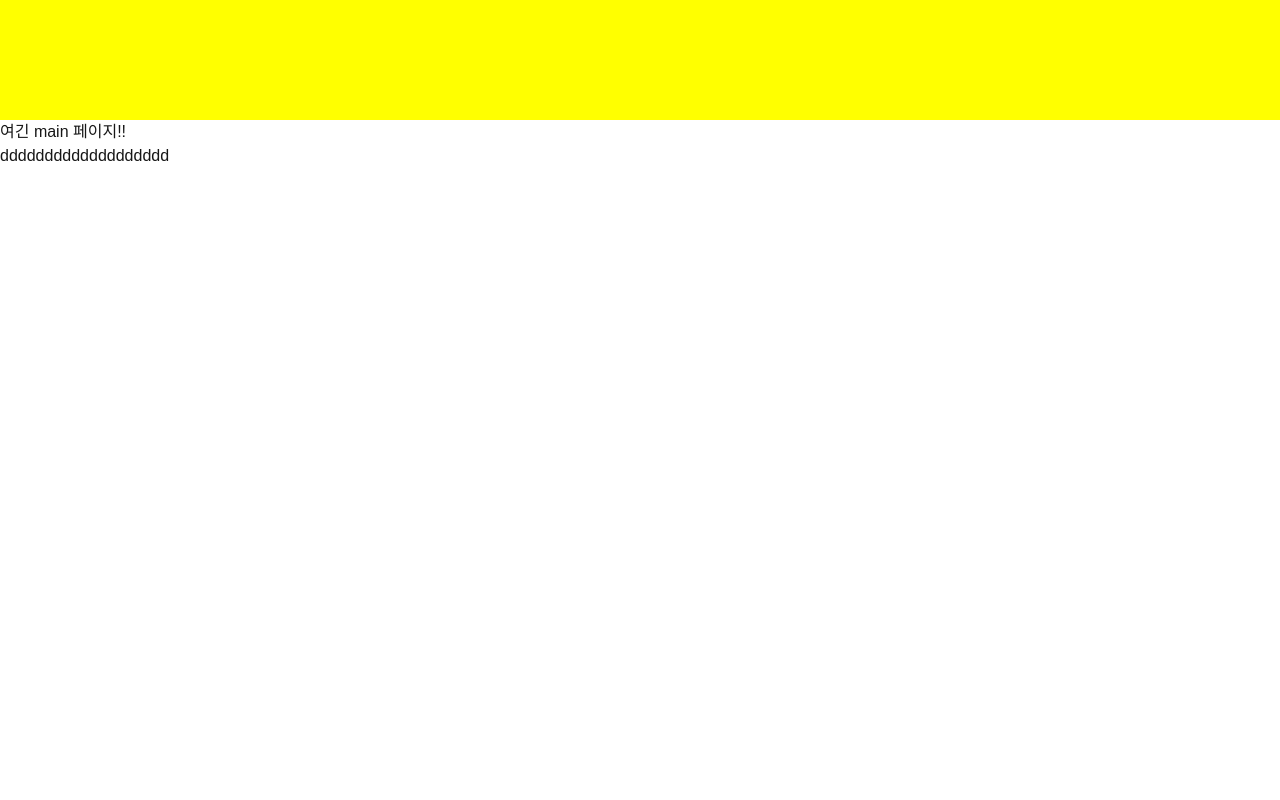
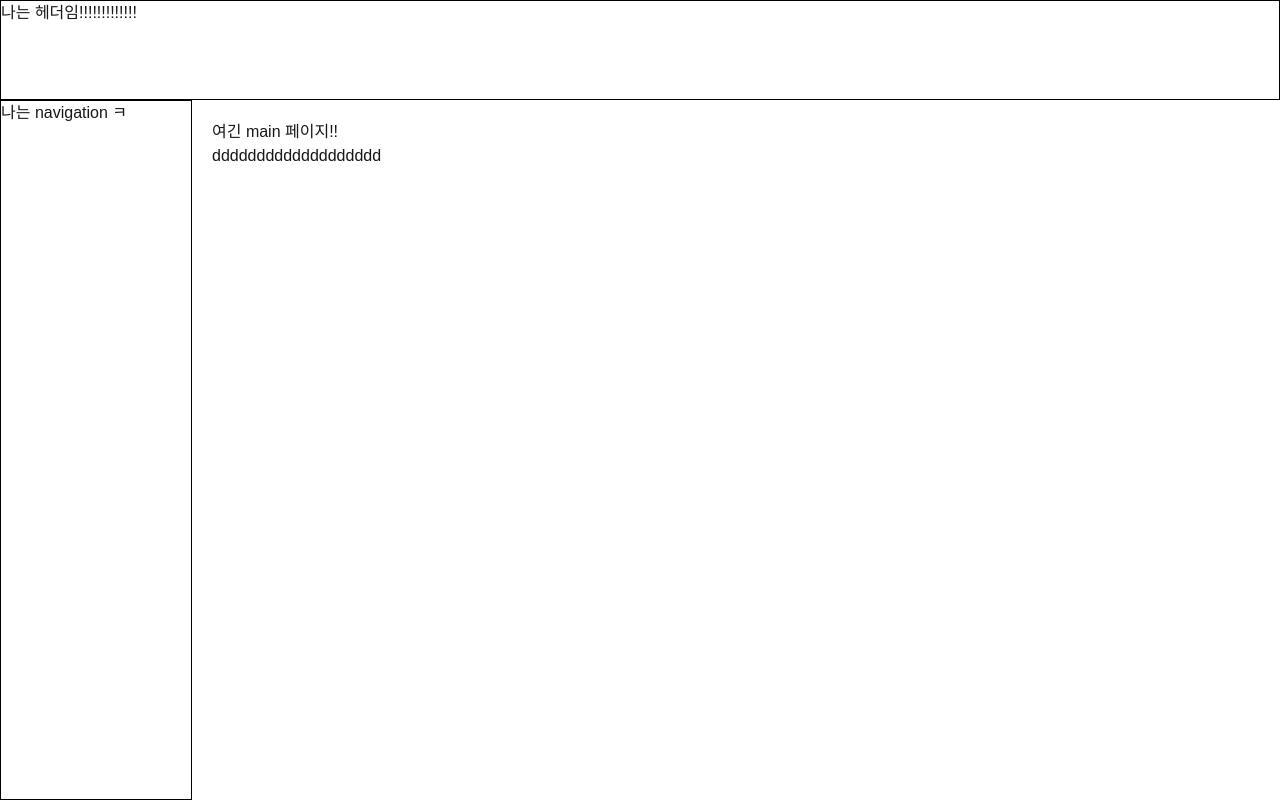
Before and after one commit to woorifisa-projects-3rd/MSA-FE, a Next.js app: page / in a window 1280 px wide. Built offline with nearby package versions, Linux system fonts and the light colour scheme.

Commit message:
app/layout.js - header, sidebar 구조 완성

```diff
--- a/app/(with-sidebar)/layout.js
+++ b/app/(with-sidebar)/layout.js
@@ -3,7 +3,7 @@ import Navigation from "@/components/navigation/navigation";
 export default function RootLayout({ children }) {
   return (
     <>
-        <Navigation />
+        {/* <Navigation /> */}
         {children}
     </>
   );
--- a/app/globals.css
+++ b/app/globals.css
@@ -3,6 +3,7 @@
 @tailwind utilities;
 
 :root {
+  --header-height:100px;
   --background: #ffffff;
   --foreground: #171717;
 }
@@ -19,8 +20,41 @@ body {
   background: var(--background);
   font-family: Arial, Helvetica, sans-serif;
   width: 100%;
+  min-height: 100vh;
+  margin: 0;
+  padding: 0;
+  overflow-x: hidden;
 }
 
+.layout-container {
+    display: grid;
+    grid-template-areas:
+      "header header"
+      "sidebar main";
+    grid-template-rows: var(--header-height) 1fr;
+    grid-template-columns: 15% 1fr;
+    min-height: 100vh;
+}
+
+.header{
+    grid-area: header;
+    position: fixed;
+    top: 0;
+    left: 0;
+    z-index: 1000;
+    width: 100%;
+    height: var(--header-height);
+}
+.sidebar{
+    grid-area: sidebar;
+    position: sticky;  /* 혹은 position relative로  */
+    top: var(--header-height);
+    height: calc(100vh - var(--header-height));
+}
+.main{
+    grid-area: main;
+    padding: 20px;
+}
 @layer utilities {
   .text-balance {
     text-wrap: balance;
--- a/app/layout.js
+++ b/app/layout.js
@@ -1,5 +1,5 @@
+import "./globals.css";
 import Navigation from "@/components/navigation/navigation";
-import "./globals.css";
 import Header from "@/components/header/header";
 
 export const metadata = {
@@ -11,9 +11,21 @@ export default function RootLayout({ children }) {
   return (
     <html lang="en">
       <body>
-        <Header />
+        <div className="layout-container">
 
-        {children}
+          <header className="header">
+            <Header />
+          </header>
+
+          <aside className="sidebar">
+             <Navigation />
+          </aside>
+
+          <div className="main">
+            {children}
+          </div>
+
+        </div>
       </body>
     </html>
   );
--- a/components/header/header.js
+++ b/components/header/header.js
@@ -2,8 +2,8 @@ import classes from "./herader.module.css";
 
 export default function Header () {
     return (
-        <header className={classes.header_container}>
-
-        </header>
+       <div className={classes.header_container}>
+            나는 헤더임!!!!!!!!!!!!!
+       </div>
     )
 }
--- a/components/header/herader.module.css
+++ b/components/header/herader.module.css
@@ -1,5 +1,5 @@
 .header_container{
-    width: 100%;
-    height: 120px;
-    background-color: yellow;
+   width: 100%;
+   height: 100%;
+   border: 1px solid black;
 }
--- a/components/navigation/navigation.js
+++ b/components/navigation/navigation.js
@@ -4,7 +4,7 @@ export default function Navigation(){
     return (
         <div className={classes.navigation_container}>
             <h1>
-                여기는 navigation
+                나는 navigation ㅋ
             </h1>
         </div>
     )
--- a/components/navigation/navigation.module.css
+++ b/components/navigation/navigation.module.css
@@ -1,5 +1,5 @@
 .navigation_container{
-    width: 15%;
-    background-color: aquamarine;
-    height: 100vh;
+    width: 100%;
+    height: 100%;
+    border: 1px solid black;
 }
```
